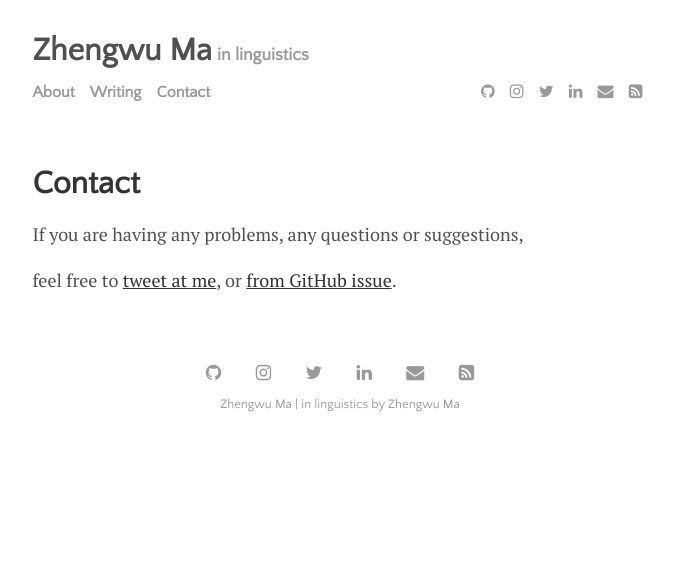
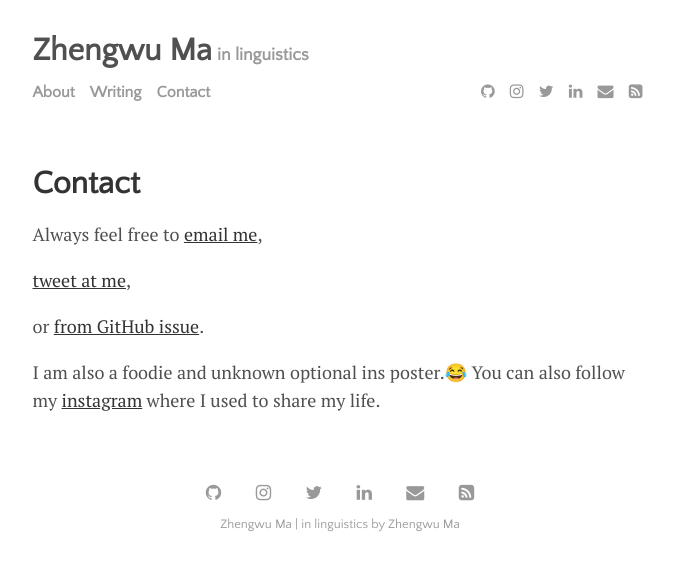
Before and after one commit to zhengwuma/zhengwuma.github.io, a Jekyll site: the page built from menu/contact.md, in a window 1280 px wide. Shown: the top 571 px of the page, without its empty margins (300-974 px from the left). Built offline with Jekyll 4.4.1, drawn with Linux system fonts in a browser that asks for light colours.

Commit message:
Update contact.md

```diff
--- a/menu/contact.md
+++ b/menu/contact.md
@@ -4,6 +4,12 @@ title: Contact
 permalink: /contact
 ---
 
-If you are having any problems, any questions or suggestions,
 
-feel free to [tweet at me](https://twitter.com/zhengwuma), or [from GitHub issue](https://github.com/zhengwuma).
+
+Always feel free to [email me](mailto:zhengwuma2-c@my.cityu.edu.hk),<br>
+
+[tweet at me](https://twitter.com/zhengwuma), <br>
+
+or [from GitHub issue](https://github.com/zhengwuma). <br>
+
+I am also a foodie and unknown optional ins poster.😂 You can also follow my [instagram](https://www.instagram.com/zhengwu_ma/) where I used to share my life.
```
